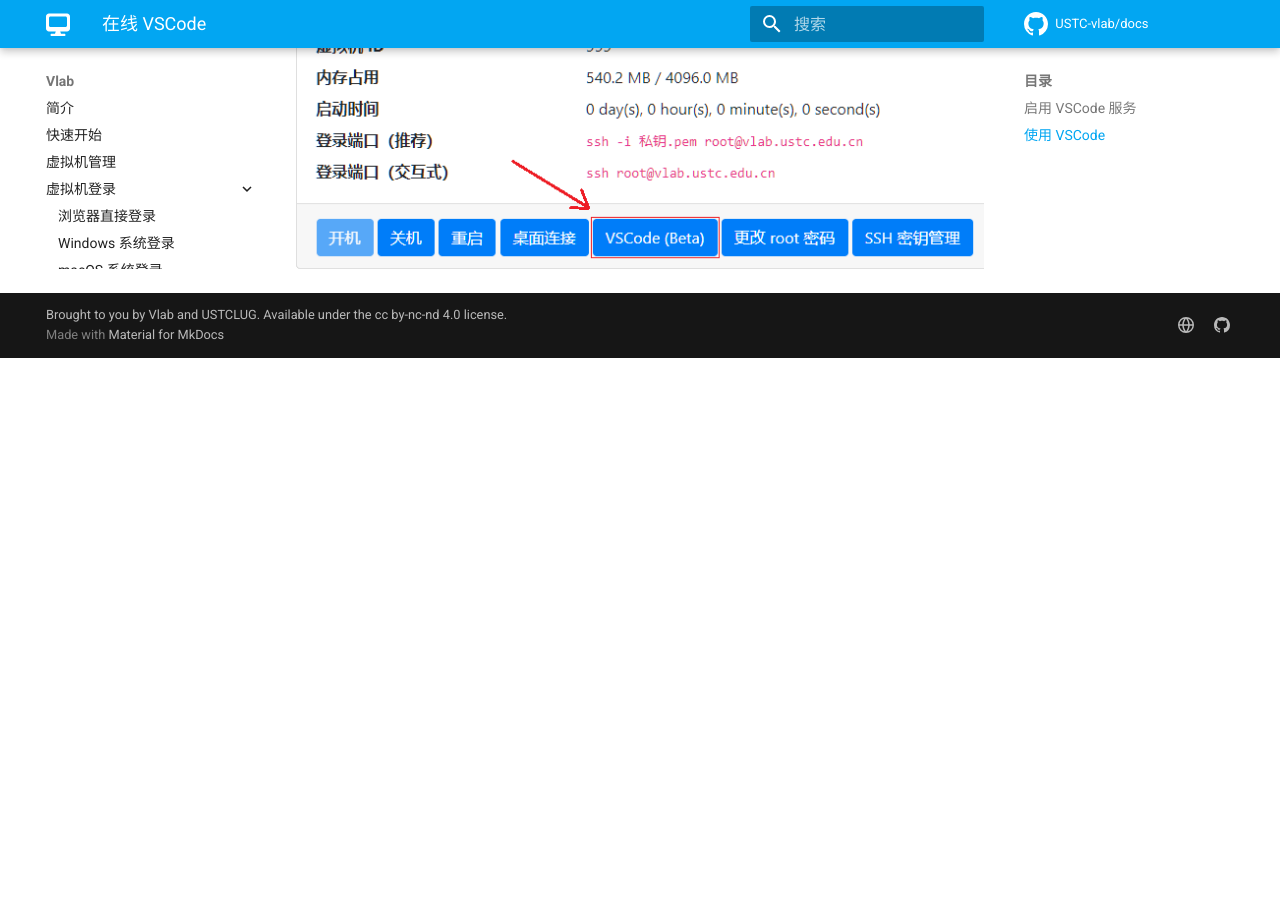
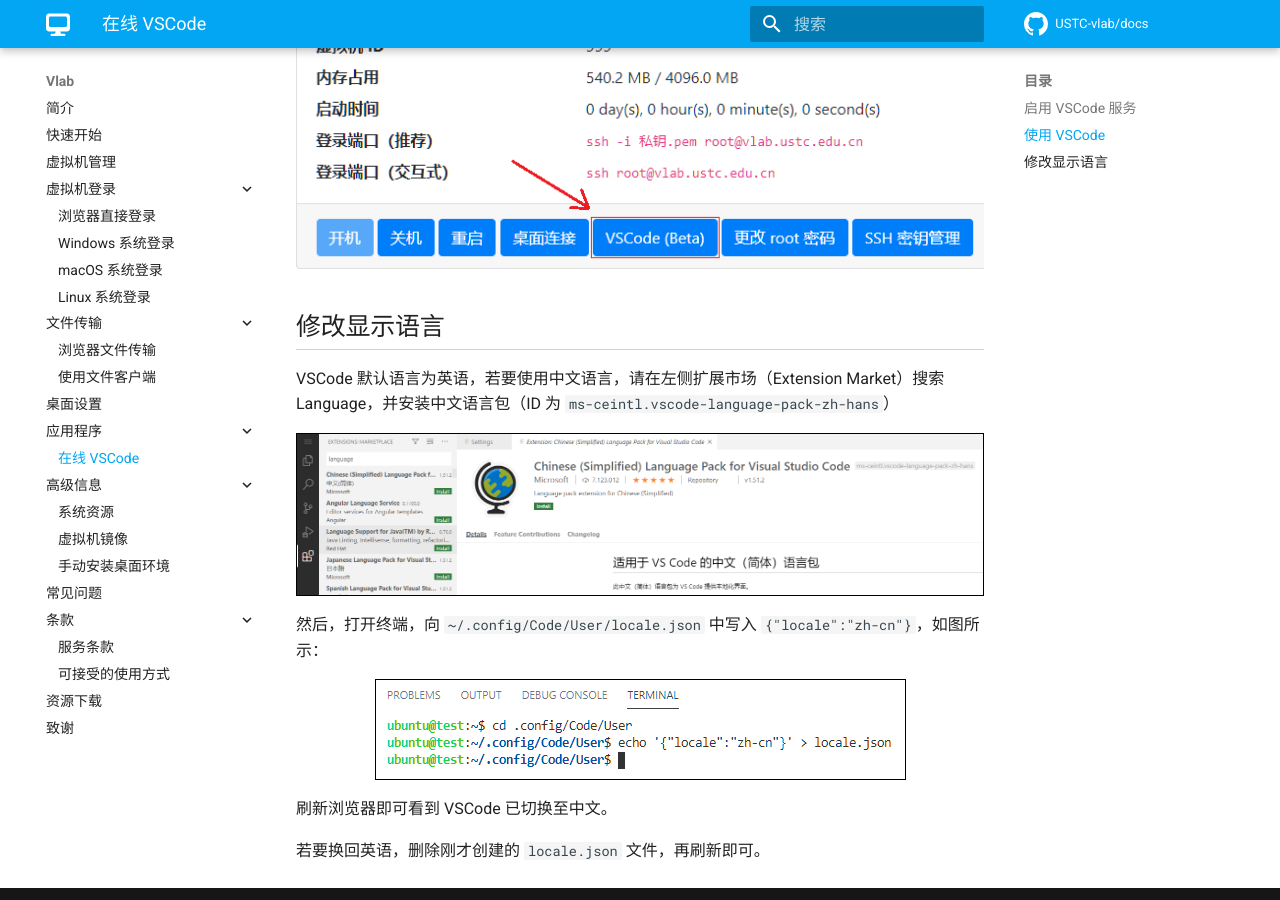
Before and after one commit to USTC-vlab/docs, an MkDocs documentation site: the page built from docs/vm/apps/vscode.md, in a window 1280 px wide and 900 px high, scrolled down 981 px. Built offline with MkDocs 1.6.1 and Material for MkDocs 9.7.7, drawn with Linux system fonts in a browser that asks for light colours; comment, search, counter and statistics services are not loaded; before the commit the page ends 1339 px from its top, so only the background shows below that.

Commit message:
VSCode: Add language changing guide

```diff
--- a/docs/vm/apps/vscode.md
+++ b/docs/vm/apps/vscode.md
@@ -26,3 +26,17 @@ Vlab 提供了可以直接在浏览器里使用的 Visual Studio Code。
 在启用 VSCode 服务后，在虚拟机管理页面点击对应虚拟机的 **VSCode** 按钮即可跳转进入使用，如图所示：
 
 ![Use VSCode for this VM](../../images/apps-vscode-entry.png)
+
+## 修改显示语言 {#change-language}
+
+VSCode 默认语言为英语，若要使用中文语言，请在左侧扩展市场（Extension Market）搜索 Language，并安装中文语言包（ID 为 `ms-ceintl.vscode-language-pack-zh-hans`）
+
+![Change display language for VSCode](../../images/apps-vscode-locale.png){: .img-border}
+
+然后，打开终端，向 `~/.config/Code/User/locale.json` 中写入 `{"locale":"zh-cn"}`，如图所示：
+
+![Change display language for VSCode](../../images/apps-vscode-locale-2.png){: .img-border}
+
+刷新浏览器即可看到 VSCode 已切换至中文。
+
+若要换回英语，删除刚才创建的 `locale.json` 文件，再刷新即可。
```
Also changed, not shown: docs/images/apps-vscode-locale-2.png (added), docs/images/apps-vscode-locale.png (added).
